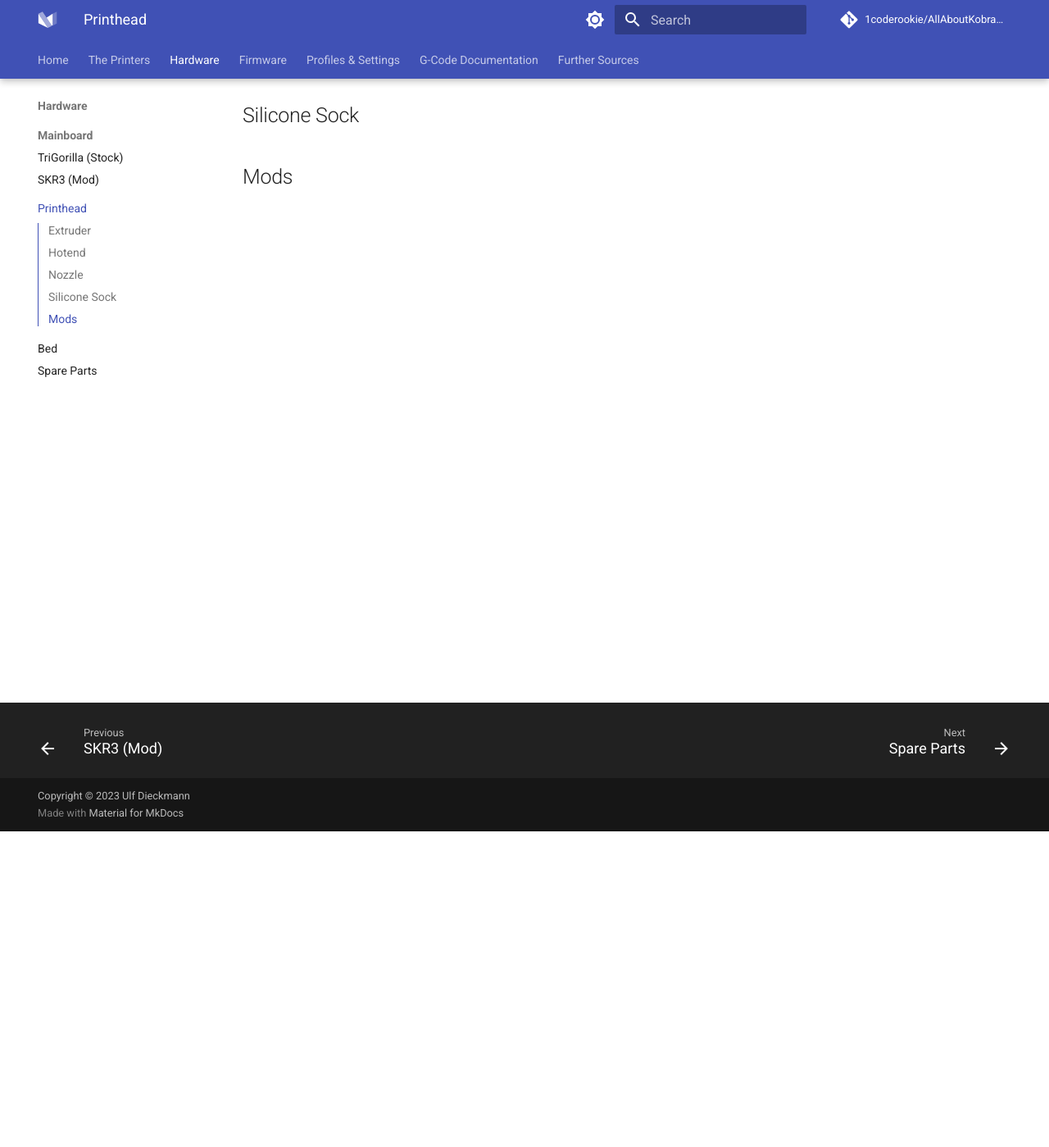
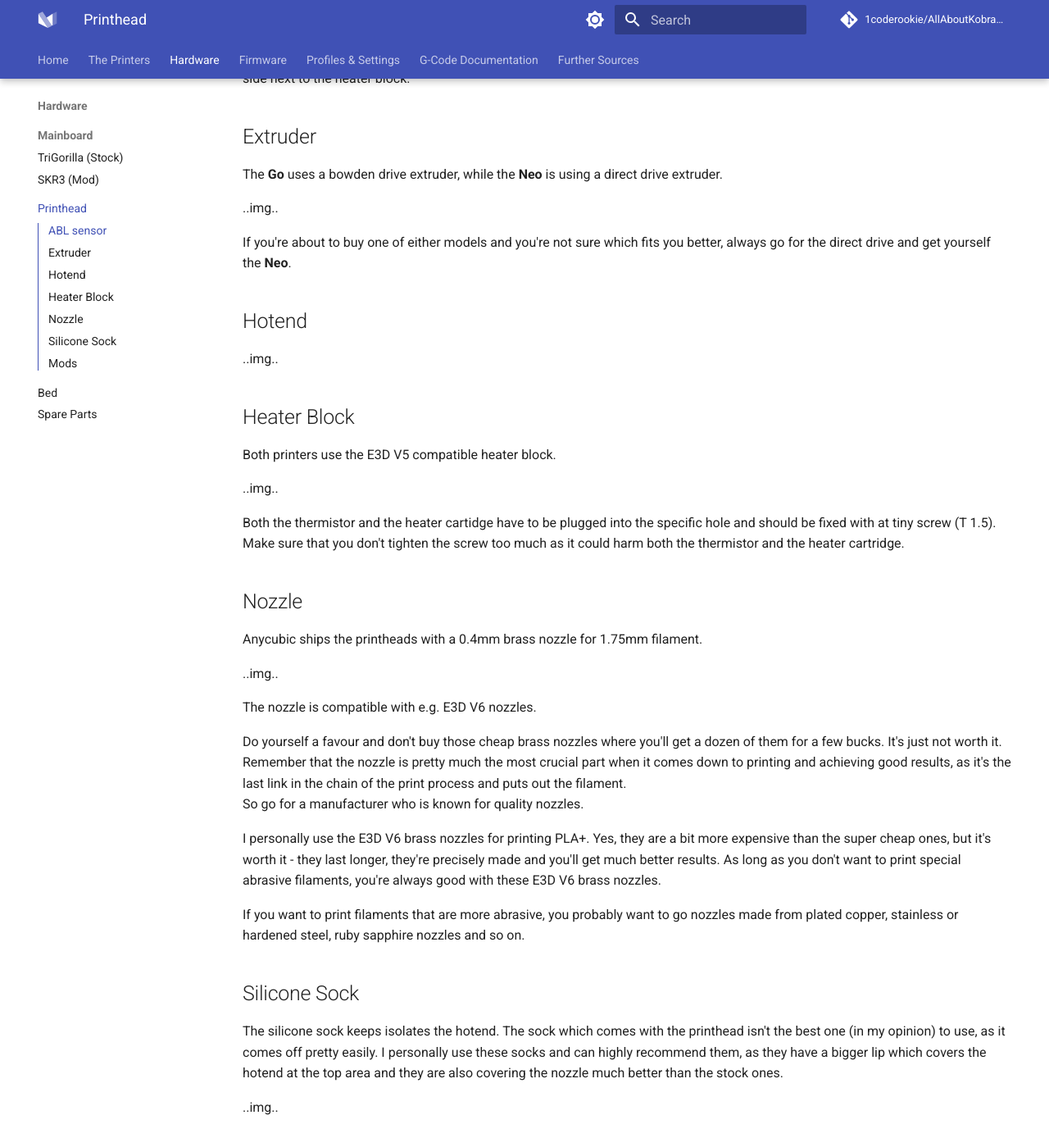
Before and after one commit to 1coderookie/KobraGoNeoInsights, an MkDocs documentation site: the page built from docs/hardware/printhead/index.md, in a window 1280 px wide and 1400 px high, scrolled down 386 px. Shown: the whole window at 82% size. Built offline with MkDocs 1.6.1 and Material for MkDocs 9.7.7, drawn with Linux system fonts in a browser that asks for light colours; comment, search, counter and statistics services are not loaded; some of the changed text lies outside the part shown.

Commit message:
Update index.md

```diff
--- a/docs/hardware/printhead/index.md
+++ b/docs/hardware/printhead/index.md
@@ -2,12 +2,49 @@
 
 # Printhead
 
+## ABL sensor
+Both printers come with an proximity sensor for automatic bed levelling (ABL).
+
+..img..
+
+If you look at the printhead from the front, you'll notice that the one of the **Go** is a bit smaller than the one from the **Neo**. The ABL sensor at the **Go** is mounted pretty much straight behind the heater block, where at the **Neo** it's located a few centimeters to the right side next to the heater block.
+
 ## Extruder
+The **Go** uses a bowden drive extruder, while the **Neo** is using a direct drive extruder.
+
+..img..
+
+If you're about to buy one of either models and you're not sure which fits you better, always go for the direct drive and get yourself the **Neo**.
 
 ## Hotend
 
+..img..
+
+## Heater Block
+Both printers use the E3D V5 compatible heater block.
+
+..img..
+
+Both the thermistor and the heater cartidge have to be plugged into the specific hole and should be fixed with at tiny screw (T 1.5). Make sure that you don't tighten the screw too much as it could harm both the thermistor and the heater cartridge.
+
 ## Nozzle
+Anycubic ships the printheads with a 0.4mm brass nozzle for 1.75mm filament.
+
+..img..
+
+The nozzle is compatible with e.g. E3D V6 nozzles.
+
+Do yourself a favour and don't buy those cheap brass nozzles where you'll get a dozen of them for a few bucks. It's just not worth it.
+Remember that the nozzle is pretty much the most crucial part when it comes down to printing and achieving good results, as it's the last link in the chain of the print process and puts out the filament.
+So go for a manufacturer who is known for quality nozzles.
+
+I personally use the E3D V6 brass nozzles for printing PLA+. Yes, they are a bit more expensive than the super cheap ones, but it's worth it - they last longer, they're precisely made and you'll get much better results. As long as you don't want to print special abrasive filaments, you're always good with these E3D V6 brass nozzles.
+
+If you want to print filaments that are more abrasive, you probably want to go nozzles made from plated copper, stainless or hardened steel, ruby sapphire nozzles and so on.
 
 ## Silicone Sock
+The silicone sock keeps isolates the hotend. The sock which comes with the printhead isn't the best one (in my opinion) to use, as it comes off pretty easily. I personally use these socks and can highly recommend them, as they have a bigger lip which covers the hotend at the top area and they are also covering the nozzle much better than the stock ones.
+
+..img..
 
 ## Mods
```
